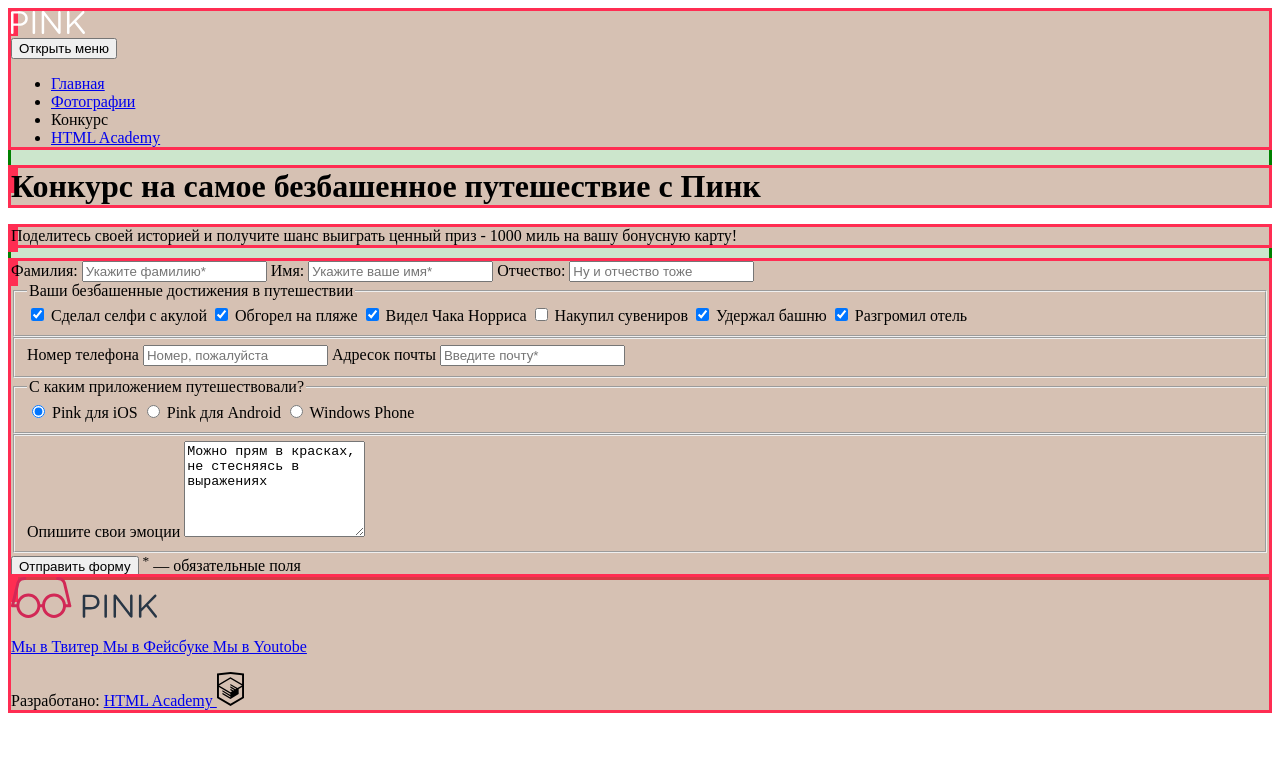
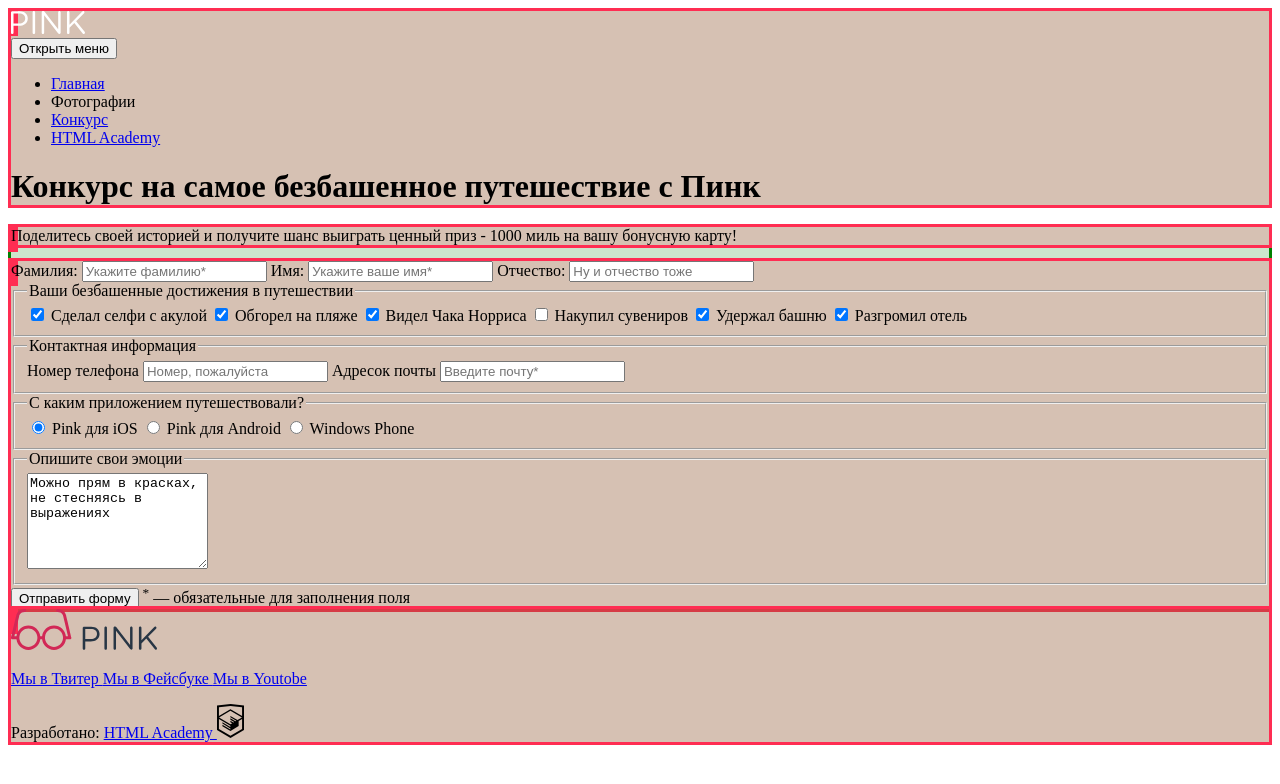
Before and after one commit to VSuchkov/229762-pink, a website: page form.html in a window 1280 px wide. Both pictures are taken after a click on the button "Открыть меню". Drawn offline with nearby package versions, Linux system fonts and the light colour scheme; files that its build step writes are made by us from their sources.

Commit message:
тема 4

```diff
--- a/form.html
+++ b/form.html
@@ -7,29 +7,32 @@
   </head>
   <body>
     <header class="page-header page-header--form">
+      <div class="page-header__wrapper page-header__wrapper--form">
         <nav class="main-nav main-nav--closed main-nav--no-js">
+        <div class="main-nav__wrapper main-nav__wrapper--form">
+          <div class="main-nav__top-wrapper">
             <div class="main-nav__logo">
-            <a>
+              <a href="index.html">
                 <img src="img/logo-pink-white-mobile.svg">
               </a>
             </div>
             <button class="main-nav__toggle" type="button">
               Открыть меню
             </button>
-          <div class="main-nav__wrapper">
+            </div>
             <ul class="main-nav__items">
-              <li class="main-nav__item main-nav__item--active">
+              <li class="main-nav__item">
                 <a href="index.html">
                   Главная
                 </a>
               </li>
               <li class="main-nav__item">
-                <a href="photo.html">
+                <a>
                   Фотографии
                  </a>
               </li>
               <li class="main-nav__item">
-                <a>
+                <a href="form.html">
                   Конкурс
                 </a>
               </li>
@@ -41,14 +44,15 @@
             </ul>
           </div>
         </nav>
-        <div class="page-header__title title page-title--form">
+        <div class="page-header__title page-header__title--form">
           <h1>
             Конкурс на самое безбашенное путешествие с Пинк
           </h1>
         </div>
+      </div>
     </header>
+
     <main>
-
       <div class="page-desc page-desc--form">
         <p class="page-desc__text page-desc__text--form">
           Поделитесь своей историей и получите шанс выиграть ценный приз - 1000 миль на вашу бонусную карту!
@@ -64,10 +68,12 @@
           <input id="patronymic" type="text" placeholder="Ну и отчество тоже">
         </div>
         <div class="progress-block">
+          <div class="progress-block__wrapper">
             <fieldset class="progress-form">
               <legend>
                 Ваши безбашенные достижения в путешествии
               </legend>
+              <div class="progress-form__checkbox-wrapper">
                 <input type="checkbox" id="selfie" checked>
                 <label for="selfie">
                   Сделал селфи с акулой
@@ -92,17 +98,27 @@
                 <label for="hotel">
                   Разгромил отель
                 </label>
+              </div>
             </fieldset>
           </div>
+        </div>
         <div class="contacts-block">
+          <div class="contacts-block__wrapper">
             <fieldset class="contacts-form">
-            <label for="tel">Номер телефона</label>
-            <input type="tel" name="tel" placeholder="Номер, пожалуйста">
-            <label for="e-mail">Адресок почты</label>
-            <input type="e-mail" name="e-mail" placeholder="Введите почту*" required>
+              <legend>
+                Контактная информация
+              </legend>
+              <div class="contacts-form__info">
+                <label class="contacts-form__phone-title" for="tel">Номер телефона</label>
+                <input class="contacts-form__phone-input" type="tel" name="tel" placeholder="Номер, пожалуйста">
+                <label class="contacts-form__mail-title" for="e-mail">Адресок почты</label>
+                <input class="contacts-form__mail-input" type="e-mail" name="e-mail" placeholder="Введите почту*" required>
+              </div>
             </fieldset>
           </div>
+        </div>
         <div class="app-block">
+          <div class="app-block__wrapper">
             <fieldset class="app-form">
               <legend>
                 C каким приложением путешествовали?
@@ -121,20 +137,25 @@
               </label>
             </fieldset>
           </div>
+        </div>
         <div class="comment-block">
+          <div class="comment-block__wrapper">
             <fieldset class="comment-form">
-            <label for="emotion">
+              <legend>
                 Опишите свои эмоции
-            </label>
+              </legend>
               <textarea name="emotion" rows="6" cols="20">Можно прям в красках, не стесняясь в выражениях</textarea>
             </fieldset>
           </div>
-        <button type="submit" class="registration-form__button btn">
+        </div>
+        <div class="send-block">
+          <button type="submit" class="send-block__button btn">
             Отправить форму
           </button>
-        <span class="registration-form__notice">
-          <sup>*</sup> — обязательные поля
+          <span class="send-block__notice">
+            <sup>*</sup> — обязательные <span class="send-block__hidden">для заполнения</span> поля
           </span>
+        </div>
       </form>
     </main>
     <footer class="page-footer page-footer--form">
@@ -166,5 +187,21 @@
         </p>
       </div>
     </footer>
+    <script>
+      var navMain = document.querySelector('.main-nav');
+      var navToggle = document.querySelector('.main-nav__toggle');
+
+      navMain.classList.remove('main-nav--no-js');
+
+      navToggle.addEventListener('click', function() {
+        if (navMain.classList.contains('main-nav--closed')) {
+          navMain.classList.remove('main-nav--closed');
+          navMain.classList.add('main-nav--opened');
+        } else {
+          navMain.classList.add('main-nav--closed');
+          navMain.classList.remove('main-nav--opened');
+        }
+      });
+    </script>
   </body>
 </html>
```
Also changed, not shown: index.html (+37 -11 lines), photo.html (+28 -6 lines). Lines whose indentation alone changed are shown as unchanged.
